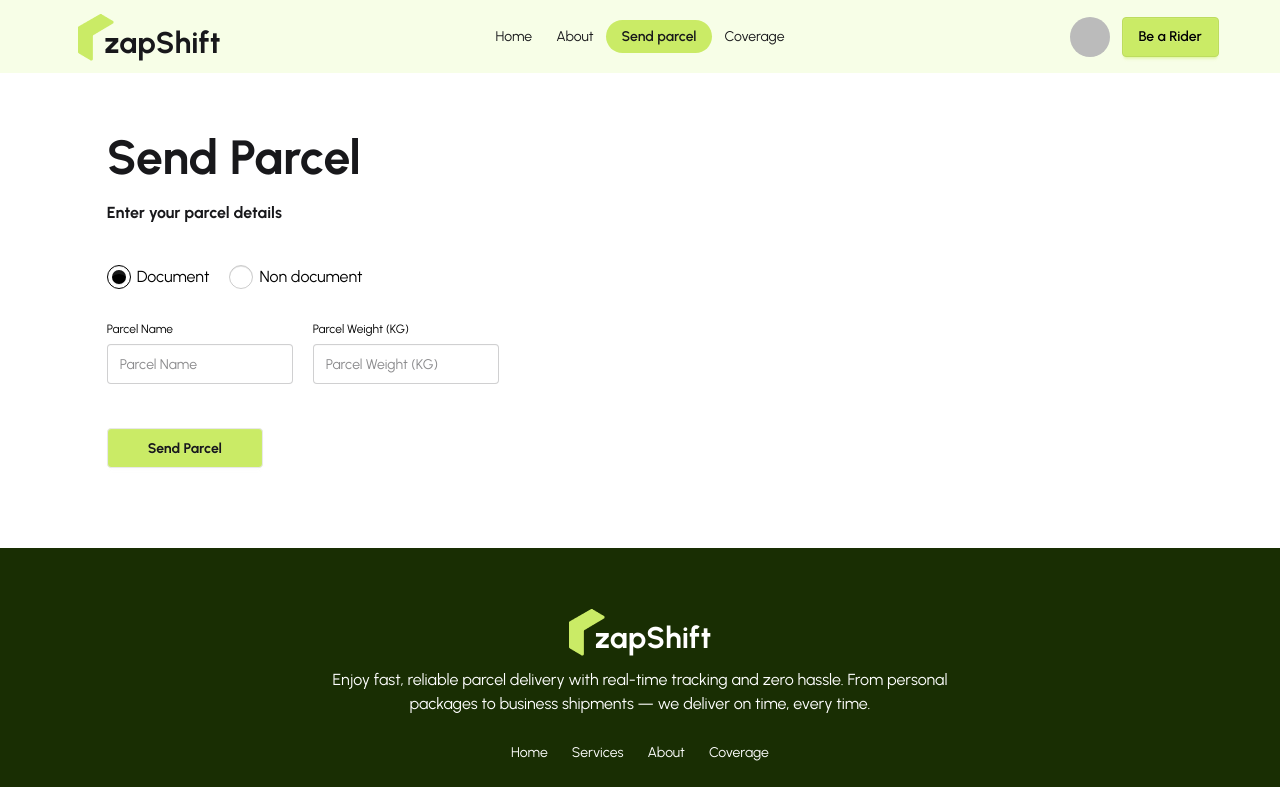
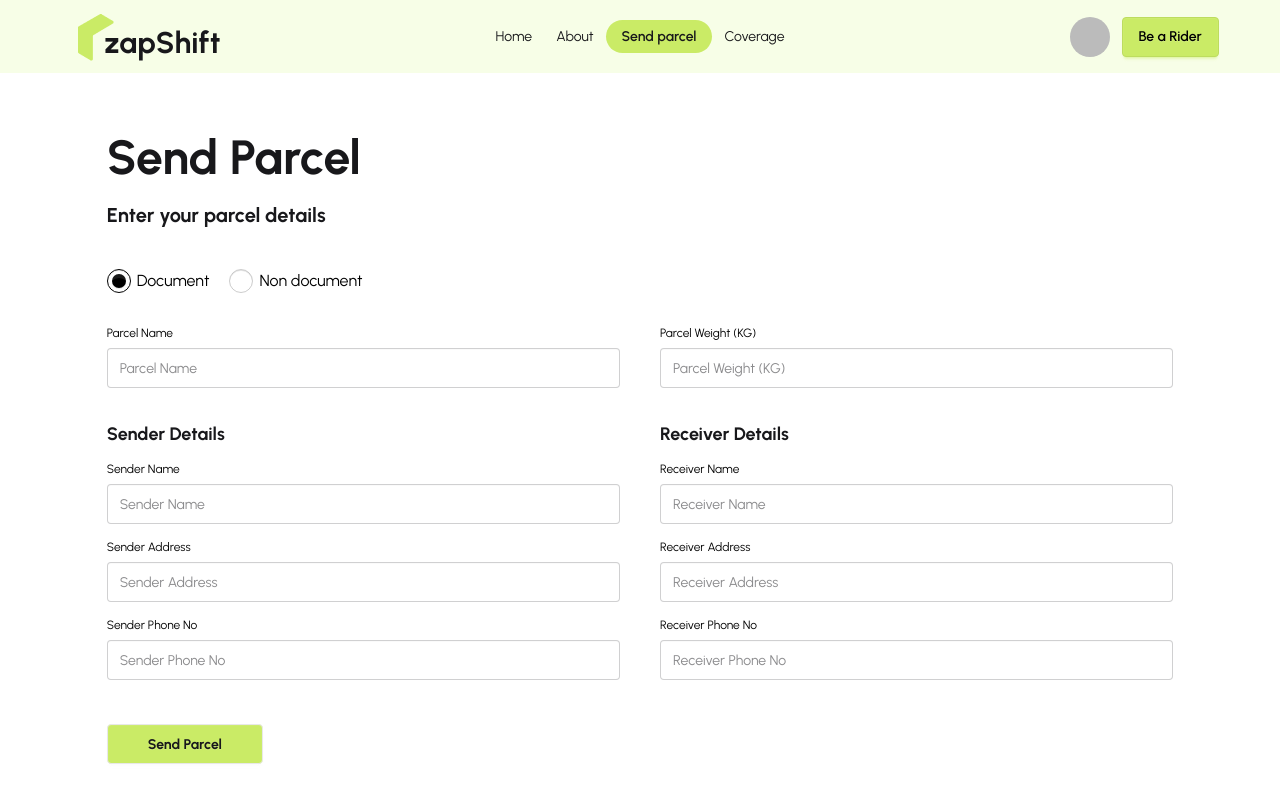
Before and after one commit to lijanahmmed/Zap-Shift-Client, a React (Vite) app: page /send-parcel in a window 1280 px wide. Shown: the top 787 px of the page. Built offline with nearby package versions, Linux system fonts and the light colour scheme; no server answers; sample sign-in values are in the browser's storage.

Commit message:
added correction  send parcel and be a rider page

```diff
--- a/src/pages/BeARider/BeARider.jsx
+++ b/src/pages/BeARider/BeARider.jsx
@@ -38,7 +38,7 @@ const BeARider = () => {
                       <p className="text-red-500">Name is required</p>
                     )}
 
-                    <label className="label text-black">
+                    <label className="label text-black mt-2">
                       Driving License Number
                     </label>
                     <input
@@ -53,7 +53,7 @@ const BeARider = () => {
                       </p>
                     )}
 
-                    <label className="label text-black">Email</label>
+                    <label className="label text-black mt-2">Email</label>
                     <input
                       type="email"
                       {...register("email", { required: true })}
@@ -64,7 +64,7 @@ const BeARider = () => {
                       <p className="text-red-500">Email is required</p>
                     )}
 
-                    <label className="label text-black">Phone No</label>
+                    <label className="label text-black mt-2">Phone No</label>
                     <input
                       type="number"
                       {...register("phone", { required: true })}
@@ -88,7 +88,7 @@ const BeARider = () => {
                       <p className="text-red-500">Nid No is required</p>
                     )}
 
-                    <label className="label text-black">
+                    <label className="label text-black mt-2">
                       Bike Brand Model and Year
                     </label>
                     <input
@@ -102,7 +102,7 @@ const BeARider = () => {
                         Bike Brand Model and Year is required
                       </p>
                     )}
-                    <label className="label text-black">
+                    <label className="label text-black mt-2">
                       Bike Registration Number
                     </label>
                     <input
@@ -116,7 +116,7 @@ const BeARider = () => {
                         Bike Registration Number is required
                       </p>
                     )}
-                    <label className="label text-black">
+                    <label className="label text-black mt-2">
                       Tell Us About Yourself
                     </label>
                     <input
--- a/src/pages/SendParcel/SendParcel.jsx
+++ b/src/pages/SendParcel/SendParcel.jsx
@@ -15,7 +15,7 @@ const SendParcel = () => {
   return (
     <div className="mt-15 w-11/12 md:w-10/12 mx-auto">
       <h1 className="text-4xl md:text-5xl font-bold">Send Parcel</h1>
-      <p className="font-bold mt-5 mb-10">Enter your parcel details</p>
+      <p className="text-xl font-bold mt-5 mb-10">Enter your parcel details</p>
       <form onSubmit={handleSubmit(handleSendParcel)}>
         <div>
           <label className="label text-black mr-5">
@@ -38,34 +38,109 @@ const SendParcel = () => {
             Non document
           </label>
         </div>
-        <div className="flex flex-col lg:flex-row gap-1 lg:gap-5 mt-5">
-          <fieldset className="fieldset">
+        <div className="flex flex-col lg:flex-row gap-2 lg:gap-10 mt-5">
+          <fieldset className="fieldset flex-1">
             <label className="label text-black">Parcel Name</label>
             <input
-              type="number"
+              type="text"
               {...register("parcelName", { required: true })}
               className="input w-full"
               placeholder="Parcel Name"
             />
-            {errors.ParcelName?.type === "required" && (
-              <p className="text-red-500">Percel Name is required</p>
+            {errors.parcelName?.type === "required" && (
+              <p className="text-red-500">Parcel Name is required</p>
             )}
           </fieldset>
 
-          <fieldset className="fieldset">
+          <fieldset className="fieldset flex-1">
             <label className="label text-black">Parcel Weight (KG)</label>
             <input
-              type="text"
+              type="number"
               {...register("parcelWeight", { required: true })}
               className="input w-full"
               placeholder="Parcel Weight (KG)"
             />
-            {errors.ParcelWeight?.type === "required" && (
+            {errors.parcelWeight?.type === "required" && (
               <p className="text-red-500">Parcel Weight is required</p>
             )}
           </fieldset>
         </div>
-        <div></div>
+        <div className="mt-7 flex flex-col lg:flex-row gap-10">
+          <div className="flex-1">
+            <h3 className="text-lg font-bold">Sender Details</h3>
+            <fieldset className="fieldset mt-2">
+              <label className="label text-black">Sender Name</label>
+              <input
+                type="text"
+                {...register("senderName", { required: true })}
+                className="input w-full"
+                placeholder="Sender Name"
+              />
+              {errors.senderName?.type === "required" && (
+                <p className="text-red-500">Sender Name is required</p>
+              )}
+
+              <label className="label text-black mt-2">Sender Address</label>
+              <input
+                type="text"
+                {...register("senderAddress", { required: true })}
+                className="input w-full"
+                placeholder="Sender Address"
+              />
+              {errors.senderAddress?.type === "required" && (
+                <p className="text-red-500">Sender Address is required</p>
+              )}
+
+              <label className="label text-black mt-2">Sender Phone No</label>
+              <input
+                type="text"
+                {...register("senderPhone", { required: true })}
+                className="input w-full"
+                placeholder="Sender Phone No"
+              />
+              {errors.senderPhone?.type === "required" && (
+                <p className="text-red-500">Sender Phone No is required</p>
+              )}
+            </fieldset>
+          </div>
+          <div className="flex-1">
+            <h3 className="text-lg font-bold">Receiver Details</h3>
+            <fieldset className="fieldset mt-2">
+              <label className="label text-black">Receiver Name</label>
+              <input
+                type="text"
+                {...register("receiverName", { required: true })}
+                className="input w-full"
+                placeholder="Receiver Name"
+              />
+              {errors.receiverName?.type === "required" && (
+                <p className="text-red-500">Receiver Name is required</p>
+              )}
+
+              <label className="label text-black mt-2">Receiver Address</label>
+              <input
+                type="text"
+                {...register("receiverAddress", { required: true })}
+                className="input w-full"
+                placeholder="Receiver Address"
+              />
+              {errors.receiverAddress?.type === "required" && (
+                <p className="text-red-500">Receiver Address is required</p>
+              )}
+
+              <label className="label text-black mt-2">Receiver Phone No</label>
+              <input
+                type="text"
+                {...register("receiverPhone", { required: true })}
+                className="input w-full"
+                placeholder="Receiver Phone No"
+              />
+              {errors.receiverPhone?.type === "required" && (
+                <p className="text-red-500">Receiver Phone No is required</p>
+              )}
+            </fieldset>
+          </div>
+        </div>
         <input
           type="submit"
           className="btn bg-primary font-bold px-10 mt-10"
```
